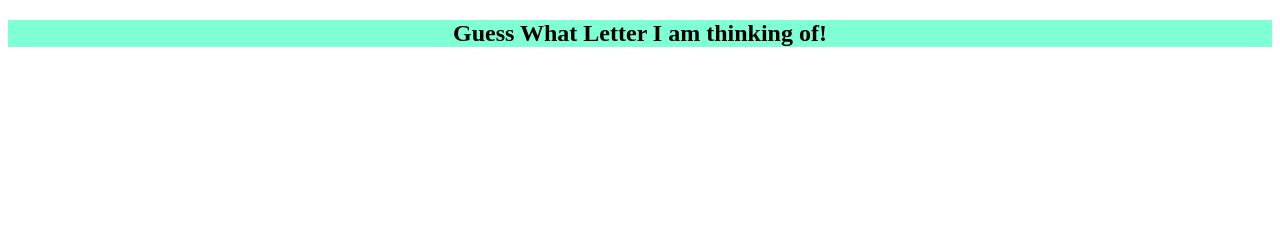
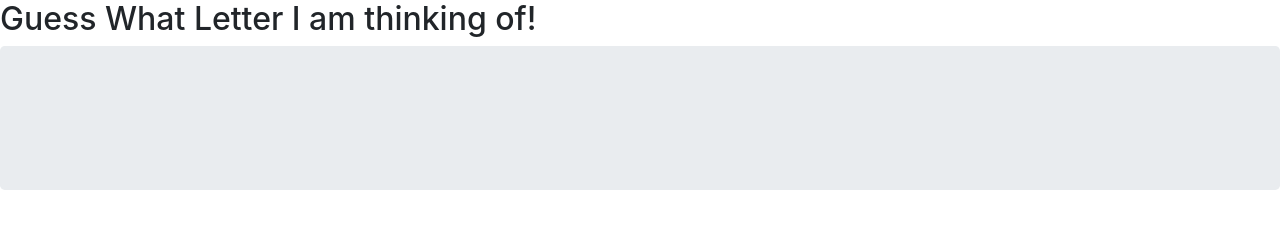
Before and after one commit to bjaber/wordGuessGame, a plain HTML site: page index.html in a window 1280 px wide. Drawn offline with nearby package versions, Linux system fonts and the light colour scheme.

Commit message:
final commit for javascript hw

```diff
--- a/index.html
+++ b/index.html
@@ -6,15 +6,23 @@
     <meta http-equiv="X-UA-Compatible" content="ie=edge">
     <title>Document</title>
     <script type = text/javascript rel ="javascript" src ="assets/javascript/game.js"></script>
-<link type = text/css rel = stylesheet href = assets/css/style.css>
+    <link rel="stylesheet" href="https://stackpath.bootstrapcdn.com/bootstrap/4.3.1/css/bootstrap.min.css" integrity="sha384-ggOyR0iXCbMQv3Xipma34MD+dH/1fQ784/j6cY/iJTQUOhcWr7x9JvoRxT2MZw1T" crossorigin="anonymous">
 </head>
 <body>
     <h2> Guess What Letter I am thinking of! </h2>
+    <div class="jumbotron">
+
             <div>
                     <p id ="winsBaby"></p>
                     <p id ="takenLs"></p>
                     <p id ="cracksAtIt"></p>
                     <p id ="playerGuess"></p>
                 </div>
+
+      </div>
+    </div>
+
+
+
 </body>
 </html>
```
Lines whose indentation alone changed are shown as unchanged.
